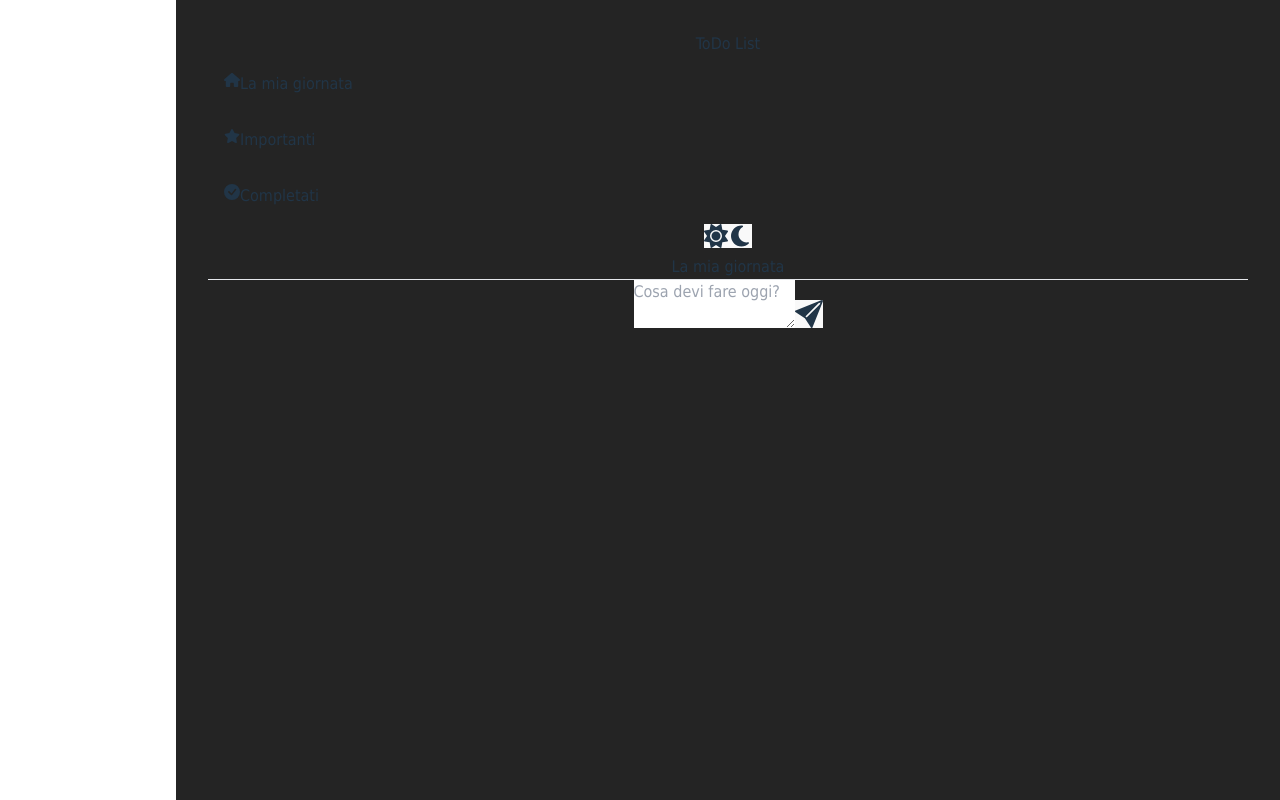
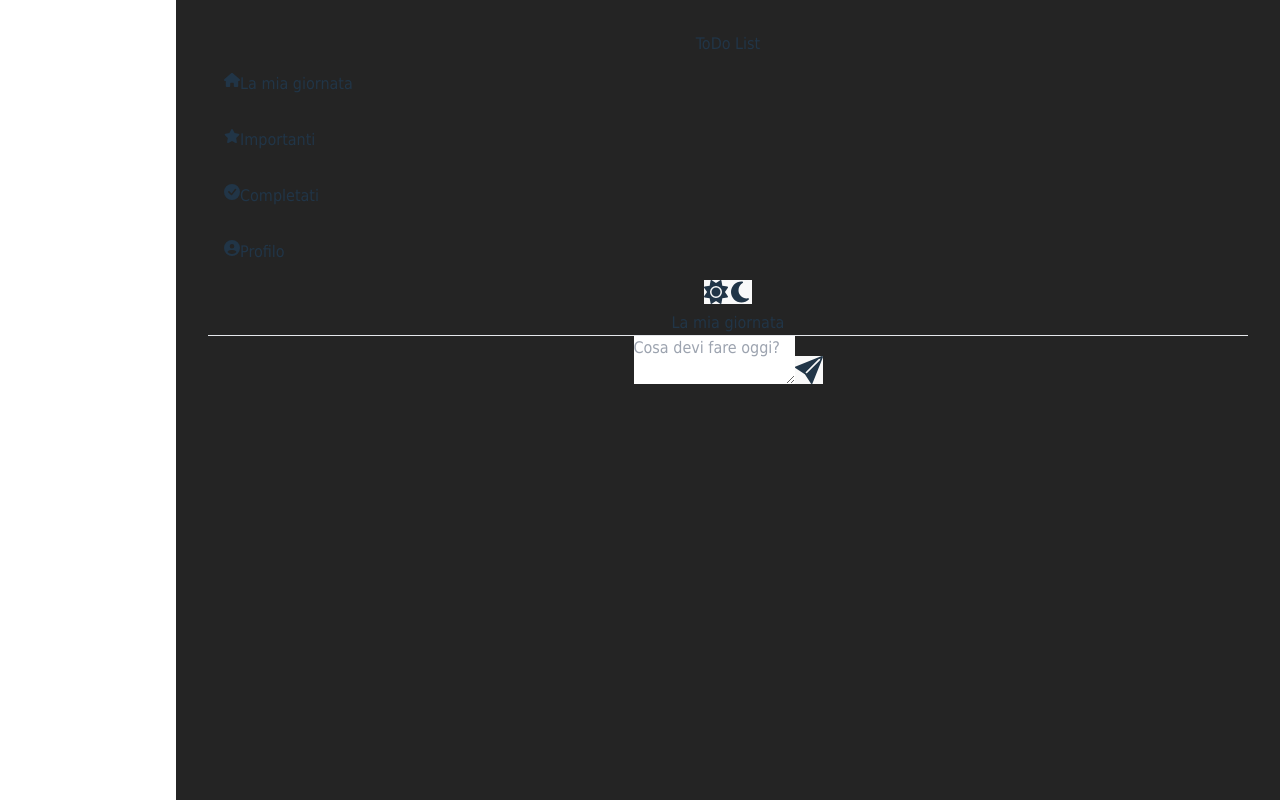
Before and after one commit to FrankFerr/Todo-List-React, a React (Vite) app: page / in a window 1280 px wide. Shown: the top 800 px of the page. Built offline with nearby package versions, Linux system fonts and the light colour scheme.

Commit message:
aggiunta pagine di profilo utente

```diff
--- a/src/components/Navbar.jsx
+++ b/src/components/Navbar.jsx
@@ -1,12 +1,12 @@
 import "../style/Navbar.css"
 import { Link } from "react-router-dom"
-import { FaHouse, FaStar, FaSun, FaMoon } from "react-icons/fa6"
+import { FaHouse, FaStar, FaSun, FaMoon, FaCircleUser } from "react-icons/fa6"
 import { useTodo } from "../hook/UseTodo"
 import { ColorScheme } from "../utility/Theme"
 import { BsCheckCircleFill } from "react-icons/bs";
 
 function Navbar(){
-    const { theme, changeTheme } = useTodo()
+    const { theme, changeTheme, userId } = useTodo()
     const dropShadow = "drop-shadow-[0_0_6px_rgba(240,240,240,0.8)]"
     const colorScheme = theme == "light" ? ColorScheme.light : ColorScheme.dark
 
@@ -17,6 +17,7 @@ function Navbar(){
                 <Link to={"/"}><li className={`${colorScheme.bg_li}`}><FaHouse className="mr-4"/>La mia giornata</li></Link>
                 <Link to={"/importanti"}><li className={`${colorScheme.bg_li}`}><FaStar className="mr-4"/>Importanti</li></Link>
                 <Link to={"/completati"}><li className={`${colorScheme.bg_li}`}><BsCheckCircleFill className="mr-4"/>Completati</li></Link>
+                <Link to={`/user/${userId}`}><li className={`${colorScheme.bg_li}`}><FaCircleUser className="mr-4"/>Profilo</li></Link>
             </ul>
 
             <div className="flex flex-row gap-6 justify-center mt-4">
--- a/src/context/TodoProvider.jsx
+++ b/src/context/TodoProvider.jsx
@@ -8,6 +8,7 @@ export function TodoProvider({ children }){
     const [isWelcomeModalOpen, setWelcomeModalOpen] = useState(true)
     const [isTodoModalOpen, setTodoModalOpen] = useState(false)
     const countTodo = useSelector((state) => state.todos.value.length)
+    const userId = 1
 
     const onCloseWelcomeModal = () => {
         setWelcomeModalOpen(false)
@@ -43,7 +44,8 @@ export function TodoProvider({ children }){
                 closeTodoModal,
                 openTodoModal,
                 isTodoModalOpen,
-                isOnLimit
+                isOnLimit,
+                userId
             }}
         >
             {children}
--- /dev/null
+++ b/src/pages/User.jsx
@@ -0,0 +1,33 @@
+import Navbar from "../components/Navbar"
+import { ColorScheme } from "../utility/Theme"
+import { useTodo } from "../hook/UseTodo"
+import { useParams } from "react-router-dom"
+import { useState, useEffect } from "react"
+import { fetchUserData } from "../utility/FetchUser"
+
+function User(){
+    const { theme } = useTodo()
+    const colorScheme = theme == "light" ? ColorScheme.light : ColorScheme.dark
+    const { userId } = useParams()
+    const [userData, setUserData] = useState({})
+
+    useEffect(() => {
+        fetchUserData(userId).then((data) => setUserData(data))
+    }, [userId])
+
+    return (
+        <>
+            <Navbar></Navbar>
+            <h1 className={`${colorScheme.h1} text-4xl font-bold mb-4 text-left`}>Il mio profilo</h1>
+            <hr className={`${colorScheme.hr} mb-4`}/>
+
+            <div className={`h-full overflow-y-auto mb-4 rounded-2xl ${colorScheme.list_todo_border} border-2 ${colorScheme.list_todo_shadow}`}>
+                {userData.name}<br />
+                {userData.username}<br />
+                {userData.email}<br />
+            </div>
+        </>
+    )
+}
+
+export default User
--- a/src/router/Router.jsx
+++ b/src/router/Router.jsx
@@ -2,6 +2,7 @@ import { createBrowserRouter } from "react-router-dom";
 import LaMiaGiornata from "../pages/LaMiaGiornata"
 import Importanti from "../pages/Importanti"
 import Completati from "../pages/Completati";
+import User from "../pages/User";
 
 export const router = createBrowserRouter([
     {
@@ -15,5 +16,9 @@ export const router = createBrowserRouter([
     {
         path: "/completati",
         element: <Completati></Completati>
+    },
+    {
+        path: "/user/:userId",
+        element: <User></User>
     }
 ])
--- /dev/null
+++ b/src/utility/FetchUser.js
@@ -0,0 +1,14 @@
+export async function fetchUserData(userId){
+    try{
+        const api = `https://jsonplaceholder.typicode.com/users/${userId}`
+
+        const res = await fetch(api)
+        const data = await res.json()
+
+        return data
+    }
+    catch(err){
+        console.error("Problemi durante il caricamento dei dati dell'utente: ", err)
+        return {}
+    }
+}
```
